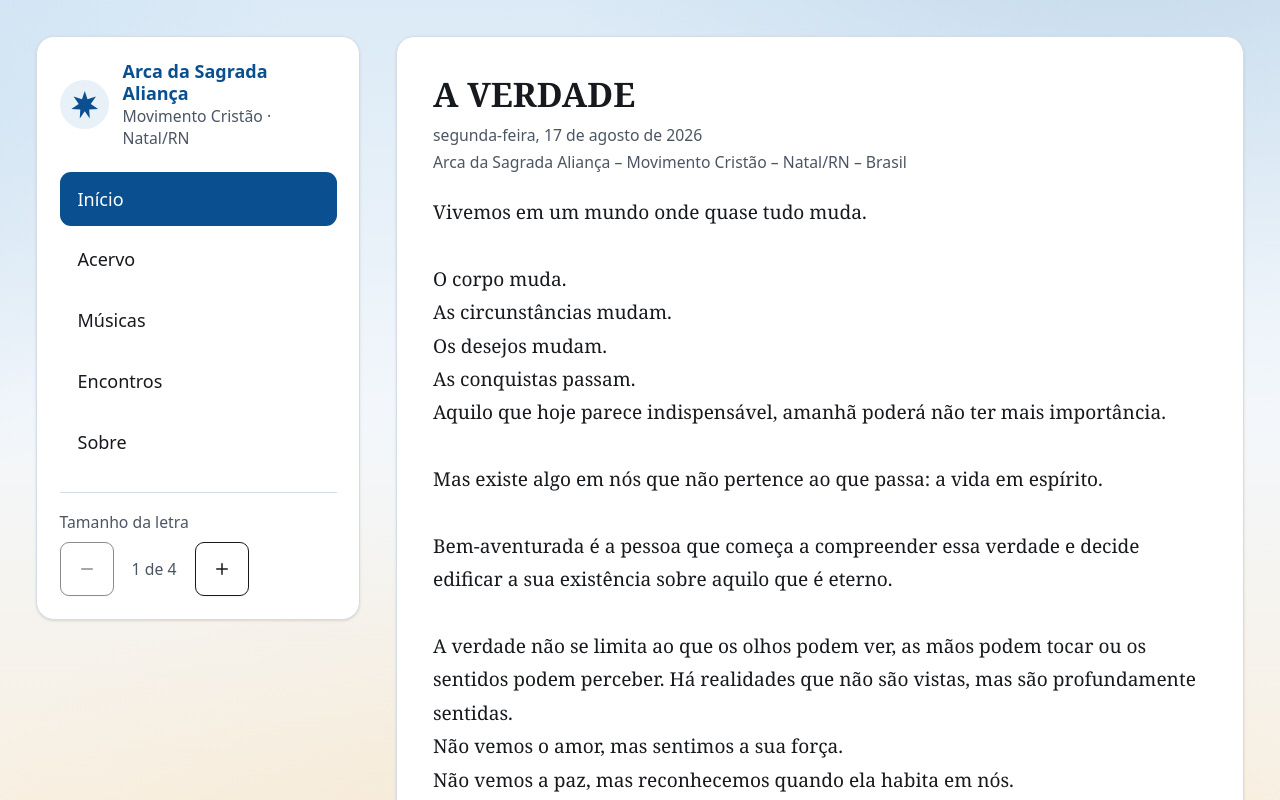
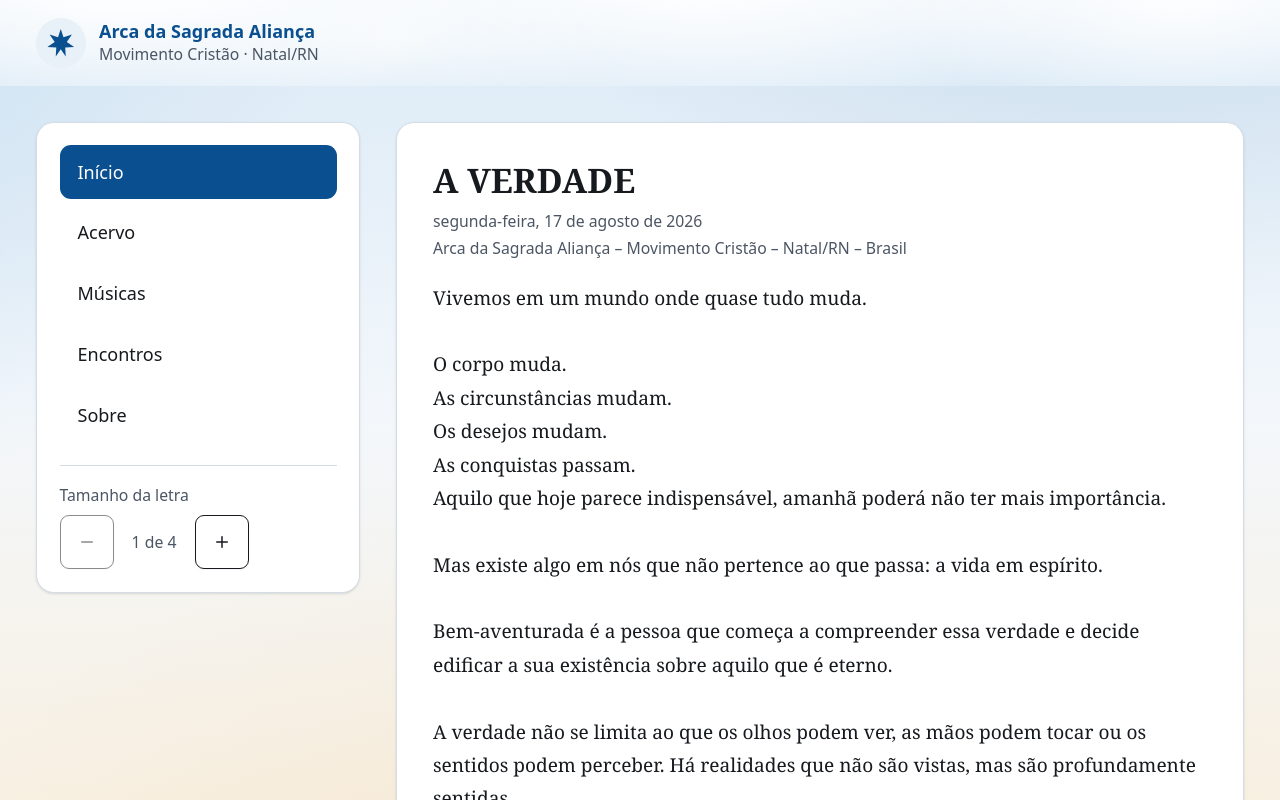
Before and after one commit to pedroasiqueira/movimento_cristao, a React (Vite) app: page / in a window 1280 px wide. Shown: the top 800 px of the page. Built offline with nearby package versions, Linux system fonts and the light colour scheme.

Commit message:
mudanças menu e ajustes

```diff
--- a/src/App.jsx
+++ b/src/App.jsx
@@ -26,8 +26,9 @@ export default function App() {
 
       {/* Desktop: menu lateral fixo + coluna de conteúdo. Celular: só a coluna,
           com o menu no Cabecalho acima. A folha branca carrega o texto; o céu
-          vive em volta. */}
-      <div className="mx-auto w-full max-w-[88rem] lg:flex lg:items-start lg:gap-8 lg:px-8 lg:pt-8">
+          vive em volta. Sem items-start: o aside precisa esticar até a altura
+          da coluna de conteúdo, senão o sticky do menu não tem onde viajar. */}
+      <div className="mx-auto w-full max-w-[88rem] lg:flex lg:gap-8 lg:px-8 lg:pt-8">
         <MenuLateral />
 
         <div className="min-w-0 flex-1">
--- a/src/components/Cabecalho.jsx
+++ b/src/components/Cabecalho.jsx
@@ -24,9 +24,11 @@ export default function Cabecalho() {
     <>
       {/* O cabeçalho é uma nuvem: branco difuso sobre o azul, sem contorno,
           rareando até encontrar o céu do fundo sem emenda. Ver .cabecalho-nuvem.
-          Só no celular — no desktop a navegação vive no MenuLateral. */}
-      <header ref={refCabecalho} className="cabecalho-nuvem lg:hidden">
-        <div className="mx-auto max-w-5xl px-4 py-4">
+          A faixa existe em todas as larguras — pedido do Pedro: o título mora
+          no cabeçalho da página, não só no menu. No desktop ela carrega apenas
+          a identidade; navegação e controle de fonte vivem no MenuLateral. */}
+      <header ref={refCabecalho} className="cabecalho-nuvem">
+        <div className="mx-auto max-w-5xl px-4 py-4 lg:max-w-[88rem] lg:px-8">
           <div className="flex flex-wrap items-center justify-between gap-4">
             <div className="flex items-center gap-3">
               <Simbolo />
@@ -35,10 +37,12 @@ export default function Cabecalho() {
                 <p className="text-sm text-tinta-suave">Movimento Cristão · Natal/RN</p>
               </div>
             </div>
-            <ControleFonte />
+            <div className="lg:hidden">
+              <ControleFonte />
+            </div>
           </div>
 
-          <nav aria-label="Navegação principal" className="mt-4">
+          <nav aria-label="Navegação principal" className="mt-4 lg:hidden">
             <ul className="flex flex-wrap gap-2">
               {ITENS.map(({ para, rotulo, fim }) => (
                 <li key={para}>
--- a/src/components/MenuLateral.jsx
+++ b/src/components/MenuLateral.jsx
@@ -1,28 +1,20 @@
 import { NavLink } from 'react-router-dom'
 import ControleFonte from './ControleFonte'
-import { Simbolo } from './Cabecalho'
 import { ITENS } from '@/lib/navegacao'
 
 /**
  * Menu lateral do desktop — pedido do Pedro: na tela grande o menu vai para
  * o lado e o conteúdo ganha a largura. Fica fixo enquanto a página rola
  * (sticky), então trocar de seção no meio da leitura nunca exige voltar ao
- * topo. No celular este componente não existe: lá o menu segue em cima
+ * topo. O título do Movimento não mora aqui: vive na faixa do Cabecalho,
+ * acima. No celular este componente não existe: lá o menu segue em cima
  * (Cabecalho), com a barra compacta ao rolar.
  */
 export default function MenuLateral() {
   return (
     <aside className="hidden w-72 shrink-0 lg:block">
       <div className="sticky top-6 rounded-2xl border border-borda bg-papel p-5 shadow-sm">
-        <div className="flex items-center gap-3">
-          <Simbolo />
-          <div className="leading-tight">
-            <p className="font-semibold text-azul">Arca da Sagrada Aliança</p>
-            <p className="text-sm text-tinta-suave">Movimento Cristão · Natal/RN</p>
-          </div>
-        </div>
-
-        <nav aria-label="Navegação principal" className="mt-5">
+        <nav aria-label="Navegação principal">
           <ul className="space-y-1.5">
             {ITENS.map(({ para, rotulo, fim }) => (
               <li key={para}>
--- a/src/index.css
+++ b/src/index.css
@@ -152,11 +152,14 @@ body::before {
 /*
   O corpo da Mensagem preserva as quebras de linha do texto original (FR-4):
   o ritmo visual é conteúdo, não decoração.
+  O tamanho é em `em`, nunca `rem`: o ajuste local de leitura (FR-18) chega
+  como multiplicador em `em` num elemento pai — `rem` apontaria direto para o
+  <html> e descartaria o multiplicador (o A−/A+ da página deixaria de agir).
 */
 .texto-mensagem {
   font-family: var(--font-leitura);
   white-space: pre-wrap;
-  font-size: 1.06rem;
+  font-size: 1.06em;
   line-height: 1.75;
 }
 
```
